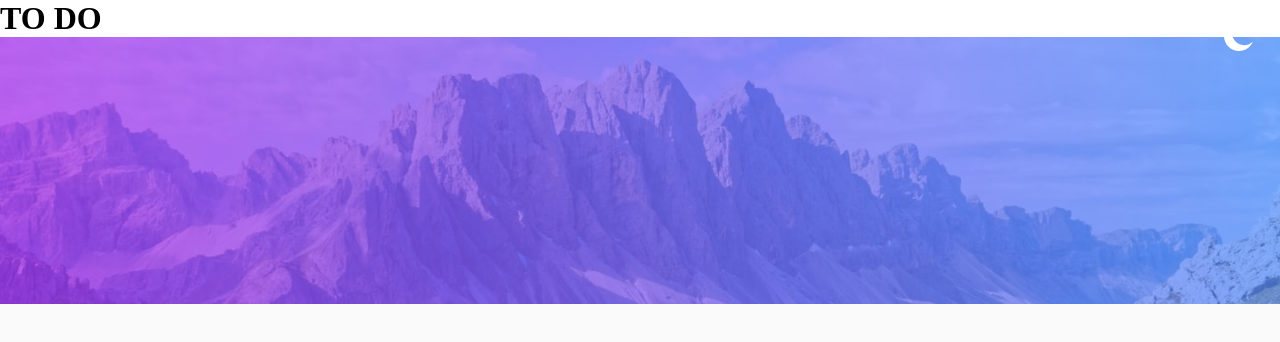
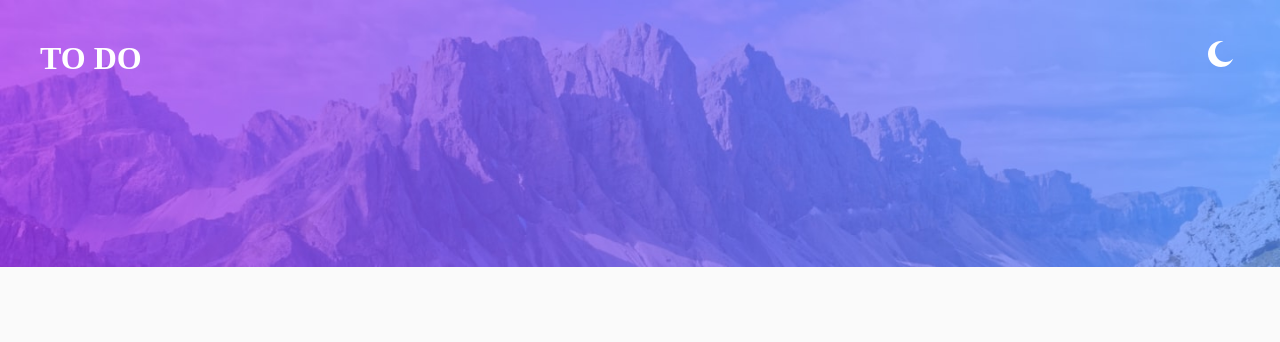
Before and after one commit to danielaebazan/todo-app-main, a React (Create React App) app in the folder client/: page / in a window 1280 px wide. Shown: the top 342 px of the page. Built offline with nearby package versions, Linux system fonts and the light colour scheme.

Commit message:
list-header with the TODO <h1> and dark and ligth themes

```diff
--- a/client/src/index.css
+++ b/client/src/index.css
@@ -29,18 +29,19 @@ select {
     font: inherit;
 }
 
+/* */
+
 body {
     margin: 0;
     padding: 0;
     display: flex;
     justify-content: center;
     font-family: 'Josefin Sans, sans-serif';
+
 }
 
-
-
-
 .app {
+    position: relative;
     width: 100vw;
     height: 100vh;
     background-size: 100% auto;
@@ -48,27 +49,61 @@ body {
     background-repeat: no-repeat;
 }
 
+/* Theme */
+
 .light-theme {
-    background-image: url('images/bg-desktop-light.jpg');
     background-color: hsl(0, 0%, 98%)
 }
 
 .dark-theme {
-    background-image: url('images/bg-desktop-dark.jpg');
     background-color: hsl(235, 21%, 11%)
 
 }
 
+/* Mobile version (max-width: 45rem) */
+@media (max-width: 45rem) {
+    .light-theme {
+        background-image: url('images/bg-mobile-light.jpg');
+    }
+
+    .dark-theme {
+        background-image: url('images/bg-mobile-dark.jpg');
+    }
+}
+
+/* Desktop version (min-width: 45rem) */
+@media (min-width: 45rem) {
+    .light-theme {
+        background-image: url('images/bg-desktop-light.jpg');
+    }
+
+    .dark-theme {
+        background-image: url('images/bg-desktop-dark.jpg');
+    }
+}
+
 .theme-toggle {
     position: absolute;
-    top: 20px;
-    right: 20px;
+    top: 40px;
+    right: 40px;
     background: none;
     border: none;
     cursor: pointer;
 }
 
 .theme-toggle img {
-    width: 30px;
-    height: 30px;
+    width: auto;
+    height: auto;
 }
+
+
+/* */
+.list-header {
+    position: absolute;
+    top: 40px;
+    left: 40px;
+    width: 50%;
+    padding: 0;
+    z-index: 1;
+    color: white;
+}
```
